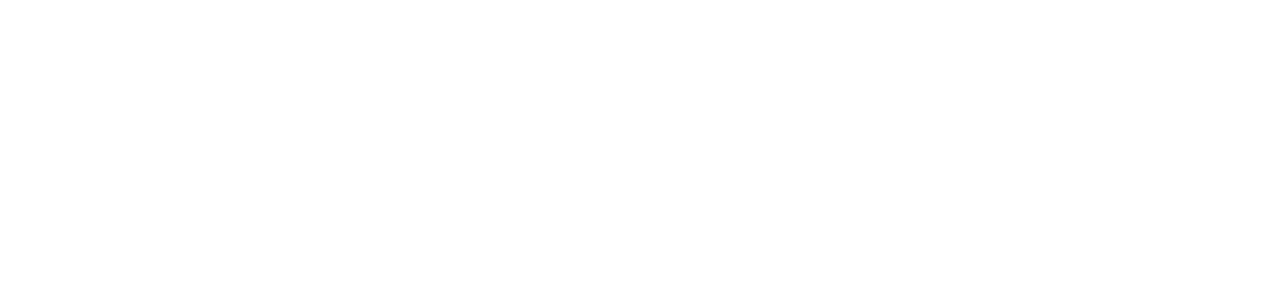
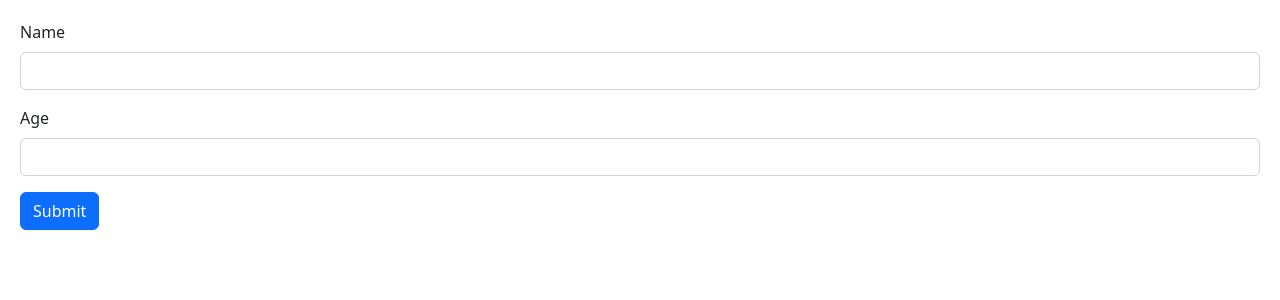
Before and after one commit to devdhark/React_App, a React (Vite) app in the folder react-app/: page / in a window 1280 px wide. Shown: the top 300 px of the page. Built offline with nearby package versions, Linux system fonts and the light colour scheme.

Commit message:
create form component

```diff
--- a/react-app/src/App.tsx
+++ b/react-app/src/App.tsx
@@ -1,7 +1,12 @@
 import { useState } from "react";
+import Form from "./components/Form/Form";
 
 function App() {
-  return <div></div>;
+  return (
+    <div>
+      <Form></Form>
+    </div>
+  );
 }
 
 export default App;
--- /dev/null
+++ b/react-app/src/components/Form/Form.tsx
@@ -0,0 +1,25 @@
+import React from "react";
+
+const Form = () => {
+  return (
+    <form>
+      <div className="mb-3">
+        <label htmlFor="name" className="form-label">
+          Name
+        </label>
+        <input id="name" type="text" className="form-control" />
+      </div>
+      <div className="mb-3">
+        <label htmlFor="age" className="form-label">
+          Age
+        </label>
+        <input id="age" type="number" className="form-control" />
+      </div>
+      <button className="btn btn-primary" type="submit">
+        Submit
+      </button>
+    </form>
+  );
+};
+
+export default Form;
--- /dev/null
+++ b/react-app/src/index.css
@@ -0,0 +1,3 @@
+body {
+    padding: 20px
+}
--- a/react-app/src/main.tsx
+++ b/react-app/src/main.tsx
@@ -1,8 +1,9 @@
 import React from "react";
 import ReactDOM from "react-dom/client";
 import App from "./App";
-//import "bootstrap/dist/css/bootstrap.css";
+import "bootstrap/dist/css/bootstrap.css";
 import { ListGroup } from "react-bootstrap";
+import "./index.css";
 
 ReactDOM.createRoot(document.getElementById("root") as HTMLElement).render(
   <React.StrictMode>
```
